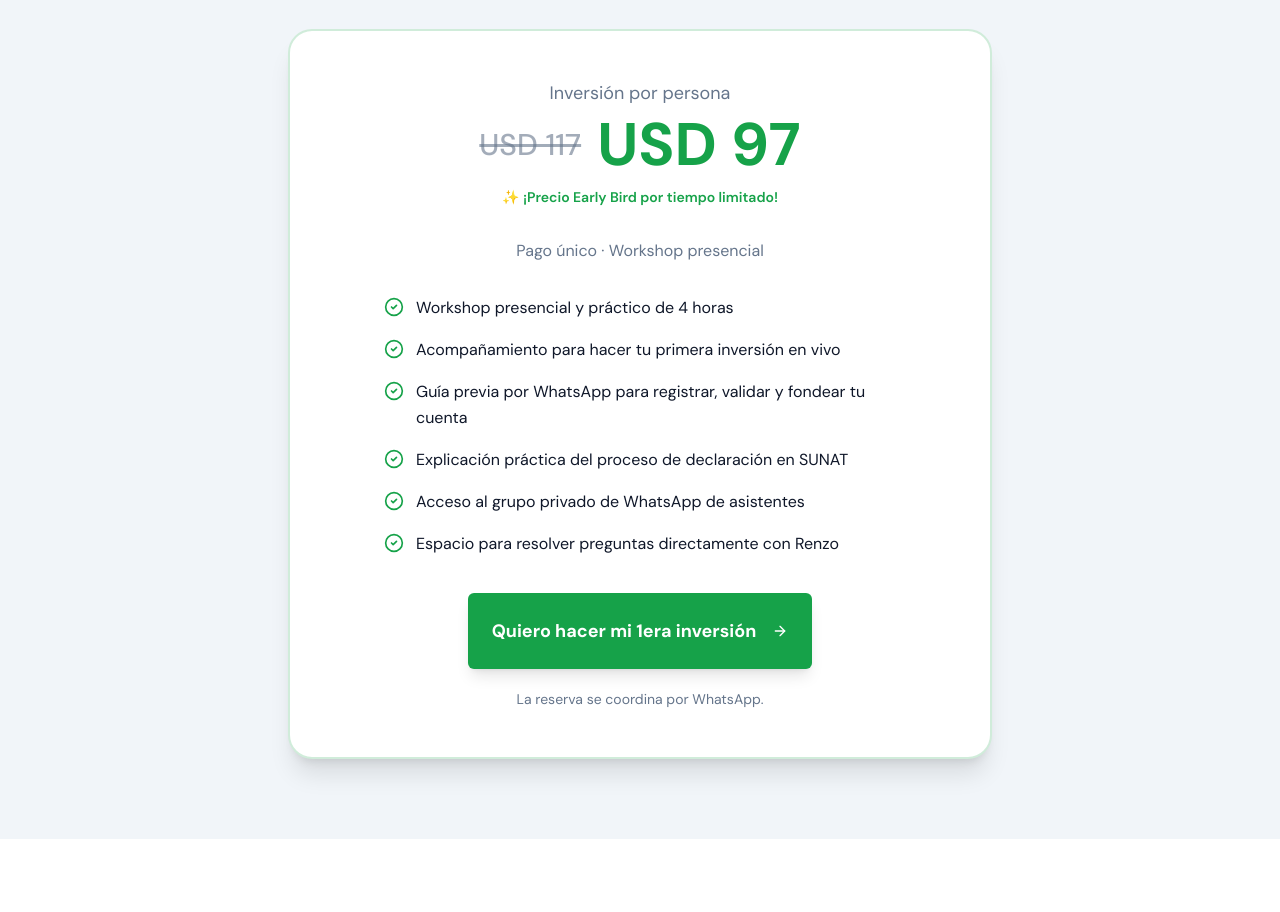
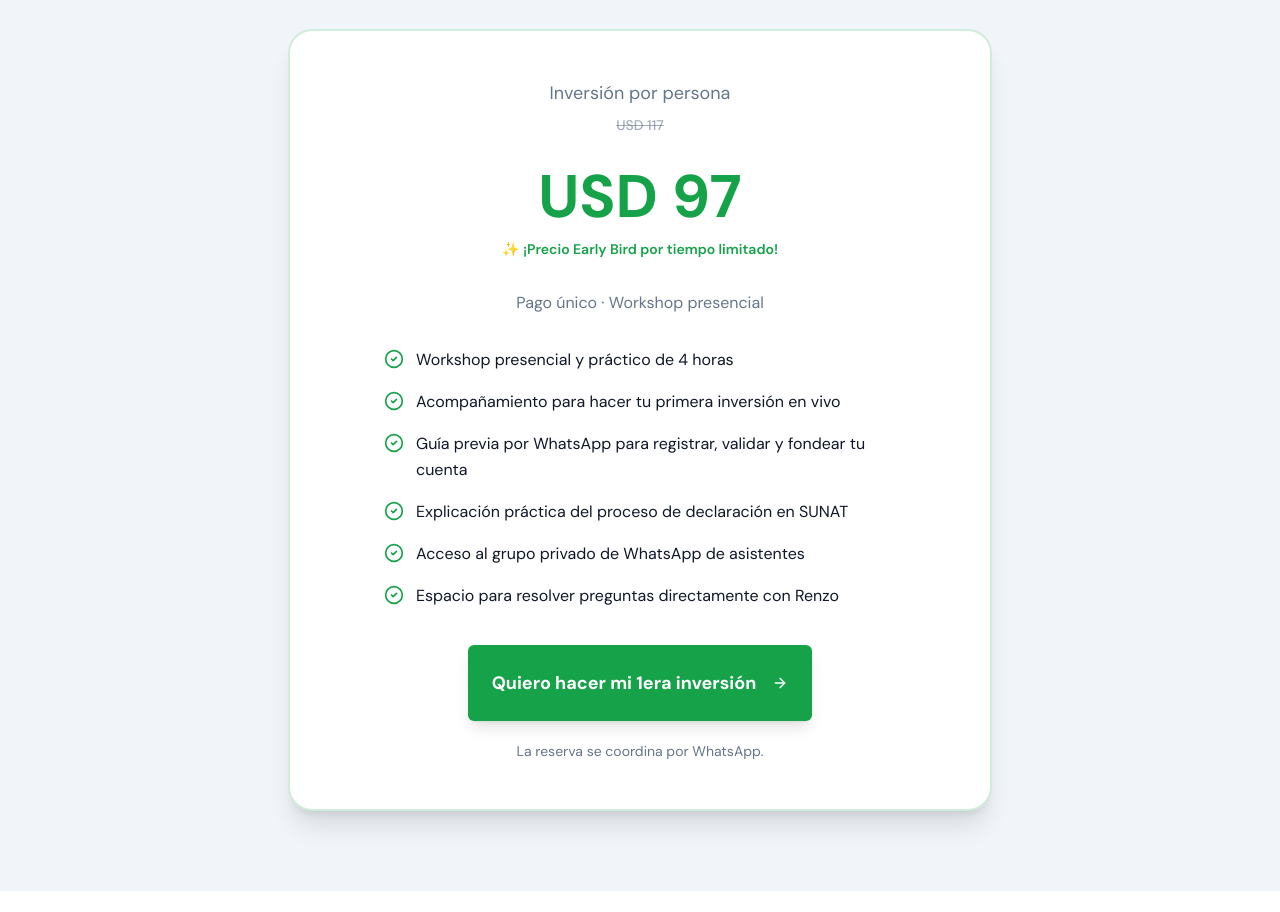
Before and after one commit to josias-create/taller-bolsa-landing, a React (Vite) app in the folder apps/web/: page / in a window 1280 px wide. Shown: the part 9135-10047 px from the top of the page. Built offline with nearby package versions, Linux system fonts and the light colour scheme.

Commit message:
Update HomePage.jsx

```diff
--- a/apps/web/src/pages/HomePage.jsx
+++ b/apps/web/src/pages/HomePage.jsx
@@ -797,12 +797,12 @@ const HomePage = () => {
               <p className="mb-2 text-lg text-muted-foreground">
                 Inversión por persona
               </p>
+              <p className="mb-8 text-sm font-medium text-muted-foreground/60 line-through">
+                USD 117
+              </p>
 
               {/* Precios: Original tachado y Early Bird actual */}
               <div className="mb-3 flex items-center justify-center gap-4">
-                <span className="text-3xl font-medium text-muted-foreground/60 line-through">
-                  USD 117
-                </span>
                 <span className="text-6xl font-bold text-primary animate-pulse-subtle">
                   USD 97
                 </span>
```
